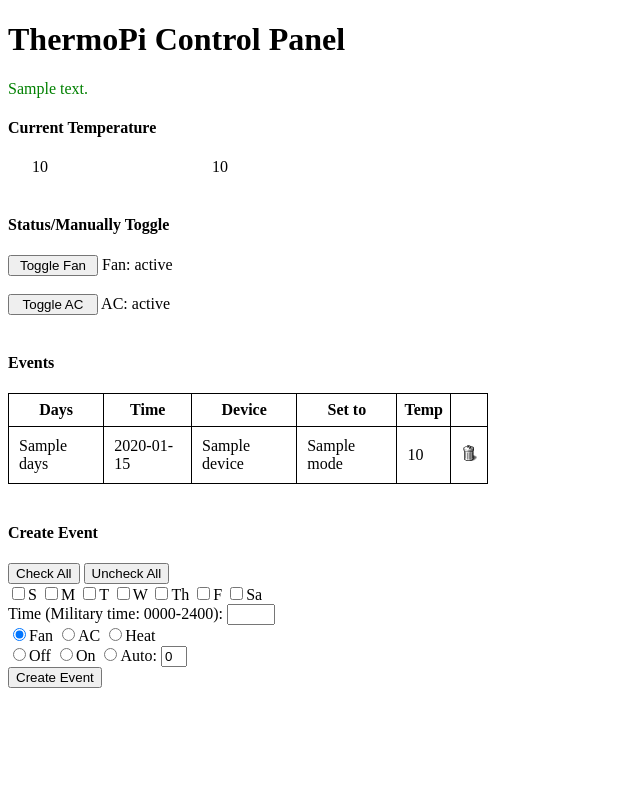
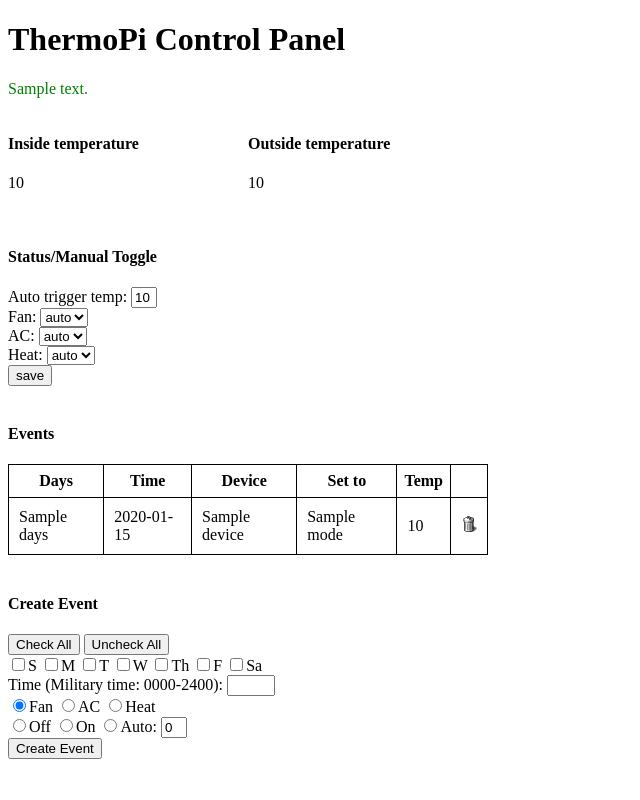
Before and after one commit to ion201/thermopi, a Python web app: template templates/root.html in a window 1280 px wide. Shown: the whole page, without its empty margins (0-640 px from the left). Run offline with Jinja, Linux system fonts and the light colour scheme; the template is opened without the code that fills it: most values are stand-ins (such as "Sample title", 1, 10 or a date in 2020).

Commit message:
code dump

```diff
--- a/IO.py
+++ b/IO.py
@@ -2,7 +2,7 @@ import RPi.GPIO as GPIO
 
 
 def gettemp():
-    return 80
+    return 99
 
 
 def setfan(state):
--- a/templates/root.html
+++ b/templates/root.html
@@ -16,22 +16,31 @@
 <p style="color:red">{{ error_message }}</p>
 <p style="color:green">{{ success_message }}</p>
 
-<h4>Current Temperature</h4>
-<div id="temps" style="margin:0px 5%; width:360px">
+<div id="temps" style="margin:0 0">
     <div id="temp_inside" style="float:left; margin:0; width:50%">
-        {{ temp_inside }}
+        <h4>Inside temperature</h4>
+        <p>{{ temp_inside }}</p>
     </div>
     <div id="temp_outside" style="float:left; margin:0; width:50%">
-        {{ temp_outside }}
+        <h4>Outside temperature</h4>
+        <p>{{ temp_outside }}</p>
     </div>
 </div>
-<br />
-<br />
+<p>&nbsp;</p>
 
-<h4>Status/Manually Toggle</h4>
-<input type="submit" value="Toggle Fan" style="width:90px" /> Fan: {{ fan_status }}
-<br /><br />
-<input type="submit" value="Toggle AC" style="width:90px" /> AC: {{ ac_status }}
+<h4>Status/Manual Toggle</h4>
+<label for="trigger_temp">Auto trigger temp:</label>
+    <input id="trigger_temp" value="{{ trigger_temp  }}" name="trigger_temp" style="width: 18px"/><br />
+<label for="fan_status">Fan:</label>
+    <select id="fan_status" name="fan_status">
+    <option>auto</option><option>on</option><option>off</option></select><br />
+<label for="ac_status">AC:</label>
+    <select id="ac_status" name="ac_status">
+    <option>auto</option><option>on</option><option>off</option></select><br />
+<label for="heat_status">Heat:</label>
+    <select id="heat_status" name="heat_status">
+    <option>auto</option><option>on</option><option>off</option></select><br />
+<input type="submit" value="save" />
 
 <br /><br />
 
```
Also changed, not shown: Server.py (+7 -3 lines).
